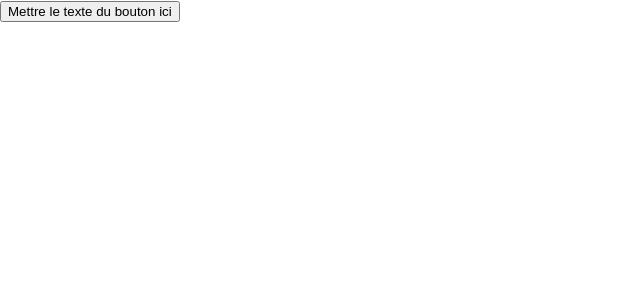
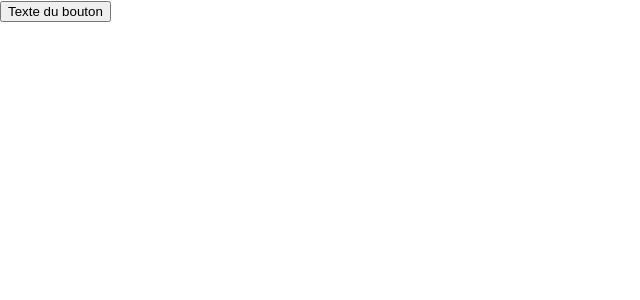
Before and after one commit to LouisMaupas/pluginModale, a React (Create React App) app: page / in a window 1280 px wide. Shown: the top 300 px of the page, without its empty margins (0-640 px from the left). Built offline with nearby package versions, Linux system fonts and the light colour scheme.

Commit message:
comments ok

```diff
--- a/src/App.js
+++ b/src/App.js
@@ -7,9 +7,9 @@ function App() {
       {/* On a un seul composant pour le bouton et la modal.
     Et ce bouton prends en props tous les paramètres utiles pour afficher et configurer la modal et ce bouton */}
       <ModalApp
-        buttonStyle="Le css doit passer par les props"
-        buttonText="Ouvrir modale"
-        modalMessage="ceci est un test"
+        buttonStyle="CSS du bouton"
+        buttonText="Texte du bouton"
+        modalMessage="Texte du modal"
       />
     </>
   );
--- a/src/ModalApp.js
+++ b/src/ModalApp.js
@@ -18,7 +18,7 @@ function ModalApp({ buttonStyle, modalMessage, buttonText }) {
           setDisplay(true);
         }}
       >
-        Mettre le texte du bouton ici
+        {buttonText}
       </button>
     </>
   );
```
